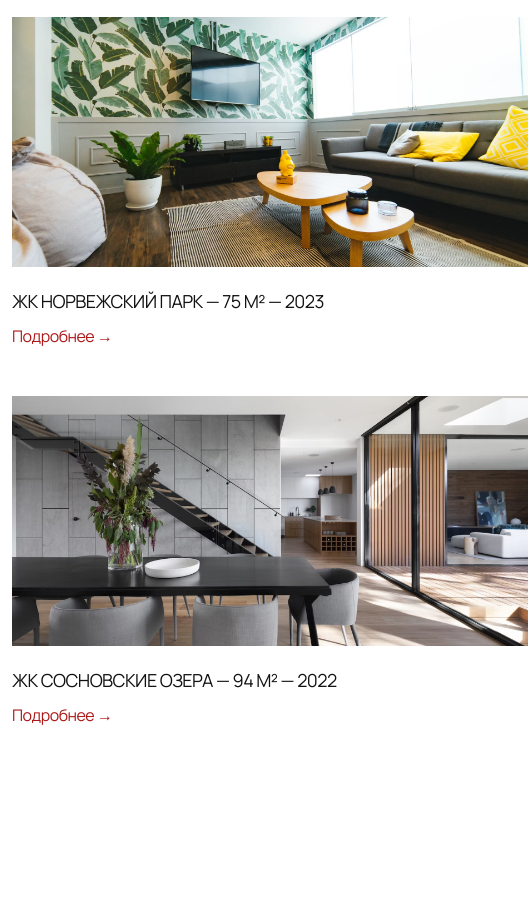
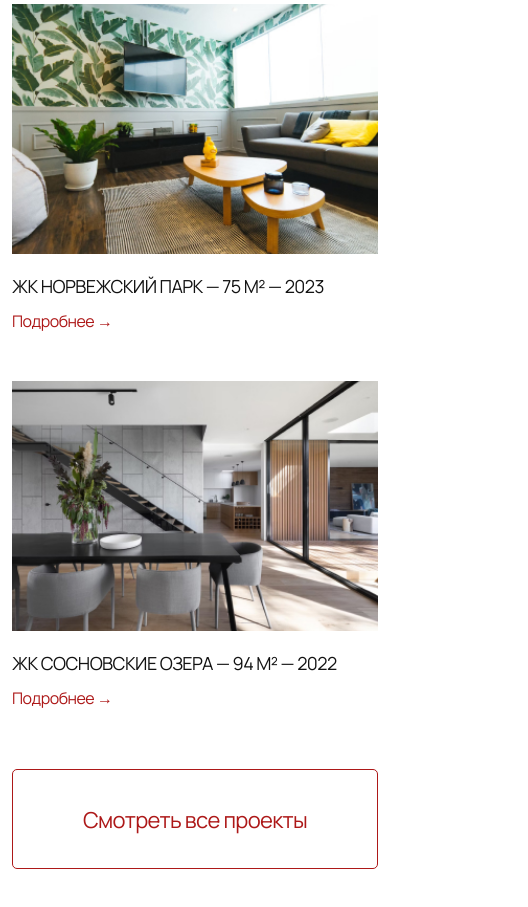
Before and after one commit to antonbelyaev89/metrika-site, a plain HTML site: page index.html in a window 390 px wide. Shown: the part 1543-2450 px from the top of the page, 528 px wide, since content can reach past the window. Drawn offline with Linux system fonts and the light colour scheme.

Commit message:
fix adaptive

```diff
--- a/index.html
+++ b/index.html
@@ -62,8 +62,9 @@
           <ul class="projects__list">
             <li class="project">
               <picture>
+                <source media="(max-width: 767px)"  srcset="resourses/redsofa_mobile.jpg"/>
                 <source media="(max-width: 1199px)" srcset="resourses/redsofa_tablet.jpg"/>
-                <source media="(max-width: 767px)"  srcset="resourses/redsofa_mobile.jpg"/>
+
                 <img class="project__image"
                   src="resourses/redsofa.png"
                   alt="Красный диван"
@@ -76,8 +77,9 @@
             </li>
             <li class="project">
               <picture>
+                <source media="(max-width: 767px)"  srcset="resourses/coffetable_mobile.jpg"/>
                 <source media="(max-width: 1199px)" srcset="resourses/coffetable_tablet.jpg"/>
-                <source media="(max-width: 767px)"  srcset="resourses/coffetable_mobile.jpg"/>
+
                     <img class="project__image"
                     src="resourses/coffetable.png"
                     alt="Кофейный столик"
@@ -90,8 +92,9 @@
             </li>
             <li class="project">
                 <picture>
+                  <source media="(max-width: 767px)"  srcset="resourses/tablegrey_mobile.jpg"/>
                   <source media="(max-width: 1199px)" srcset="resourses/tablegrey_tablet.jpg"/>
-                <source media="(max-width: 767px)"  srcset="resourses/tablegrey_mobile.jpg"/>
+
                   <img class="project__image"
                     src="resourses/tablegrey.png"
                     alt="Серый стол со стульями"
@@ -103,10 +106,10 @@
               <a class="project__link" href="#"> Подробнее →</a>
             </li>
           </ul>
-     <!--     <a class="project__btn" href="#">Смотреть все проекты</a>
+        <a class="project__btn" href="#">Смотреть все проекты</a>
         </div>
       </section>
-      <section class="services">
+   <!--     <section class="services">
         <div class="container">
           <h2 class="service__title" id="services">УСЛУГИ</h2>
           <ul class="services__list">
--- a/styles/main.css
+++ b/styles/main.css
@@ -36,7 +36,7 @@ h1, h2, h3, a, p, div {
   .container {
     width: 100%;
     margin: 0 auto;
-    padding: 0 17px 0 15px;
+    padding: 0 17px 0 16px;
   }
 
 }
--- a/styles/projects.css
+++ b/styles/projects.css
@@ -1,7 +1,12 @@
+
+.project__image {
+  width: 100%;
+  height: 450px;
+}
 
 
 .project__description {
-  padding: 13px 0 15px 0;
+  padding: 15px 0 15px 0;
 }
 
 .projects {
@@ -26,11 +31,16 @@
 }
 
 @media (max-width: 1199px) {
+  .project__description {
+    padding: 15px 0 10px 0;
+  }
+
   .project__image {
+    width: 100%;
     object-fit: cover;
   }
  .project {
-  padding-bottom: 80px;
+  padding-bottom: 77px;
  }
  .project:last-child {
   padding-bottom: 100px;
@@ -39,11 +49,14 @@
 
 @media (max-width: 767px) {
   .project__description {
-    padding: 20px 0 11px 0;
+    padding: 18px 0 11px 0;
   }
   .project__image {
     max-height: 250px;
     object-fit: cover;
+  }
+  .projects__list {
+    padding-top: 18px;
   }
 
   .project__link {
```
